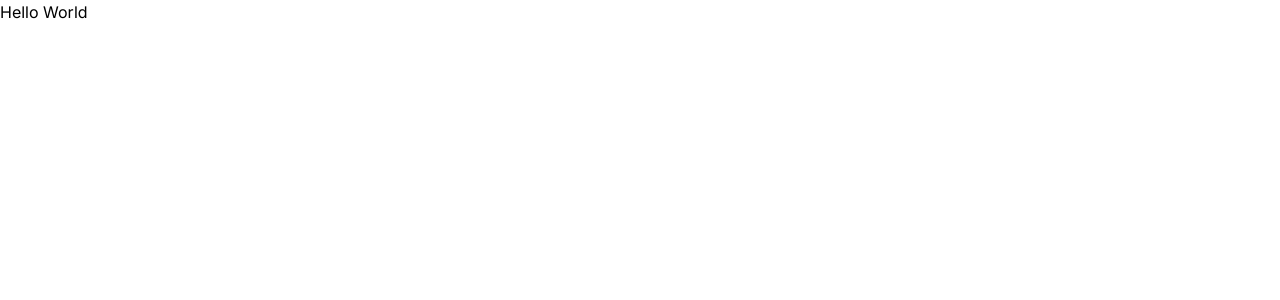
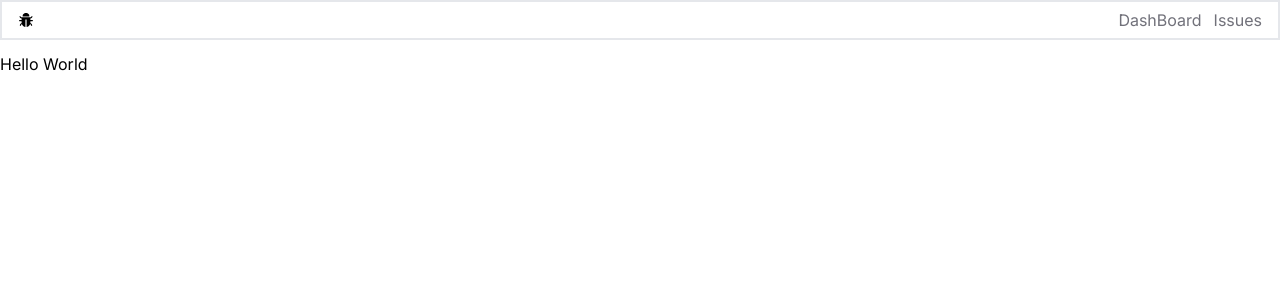
Before and after one commit to IT21334542/issue-tracker, a Next.js app: page / in a window 1280 px wide. Shown: the top 300 px of the page. Built offline with nearby package versions, Linux system fonts and the light colour scheme.

Commit message:
Added a NavBar

```diff
--- /dev/null
+++ b/app/Navbar.tsx
@@ -0,0 +1,33 @@
+import Link from 'next/link'
+import React from 'react'
+import { AiFillBug } from "react-icons/ai";
+
+const Navbar = () => {
+
+
+    const navLinksList =[
+        {herf:'/',name:'DashBoard'},
+        {herf:'/issues',name:'Issues'}
+    ]
+
+
+
+  return (
+    <nav className='flex justify-between px-4 h-10 items-center border-2 mb-3'>
+        <Link href={'/'}><AiFillBug/></Link>
+        <ul className='flex space-x-3'>
+            {
+                navLinksList.map(link=>
+                    <li>
+                        <Link href={link.herf} className=' text-zinc-500 hover:text-zinc-800 transition-colors'>
+                            {link.name}
+                        </Link>
+                    </li>)
+            }
+        </ul>
+    </nav>
+
+  )
+}
+
+export default Navbar
--- a/app/globals.css
+++ b/app/globals.css
@@ -11,7 +11,4 @@
 
 body {
   color: rgb(var(--foreground-rgb));
-
-
-
 }
--- a/app/layout.tsx
+++ b/app/layout.tsx
@@ -1,6 +1,7 @@
 import './globals.css'
 import type { Metadata } from 'next'
 import { Inter } from 'next/font/google'
+import Navbar from './Navbar'
 
 const inter = Inter({ subsets: ['latin'] })
 
@@ -16,7 +17,12 @@ export default function RootLayout({
 }) {
   return (
     <html lang="en">
-      <body className={inter.className}>{children}</body>
+      <body className={inter.className}>
+        <Navbar/>
+        <main>
+          {children}
+        </main>
+      </body>
     </html>
   )
 }
--- a/package.json
+++ b/package.json
@@ -19,6 +19,7 @@
     "postcss": "8.4.32",
     "react": "18.2.0",
     "react-dom": "18.2.0",
+    "react-icons": "^4.12.0",
     "tailwindcss": "3.4.0",
     "typescript": "5.3.3"
   }
```
Also changed, not shown: 1 other file (tests, documents, lock files or other folders).
